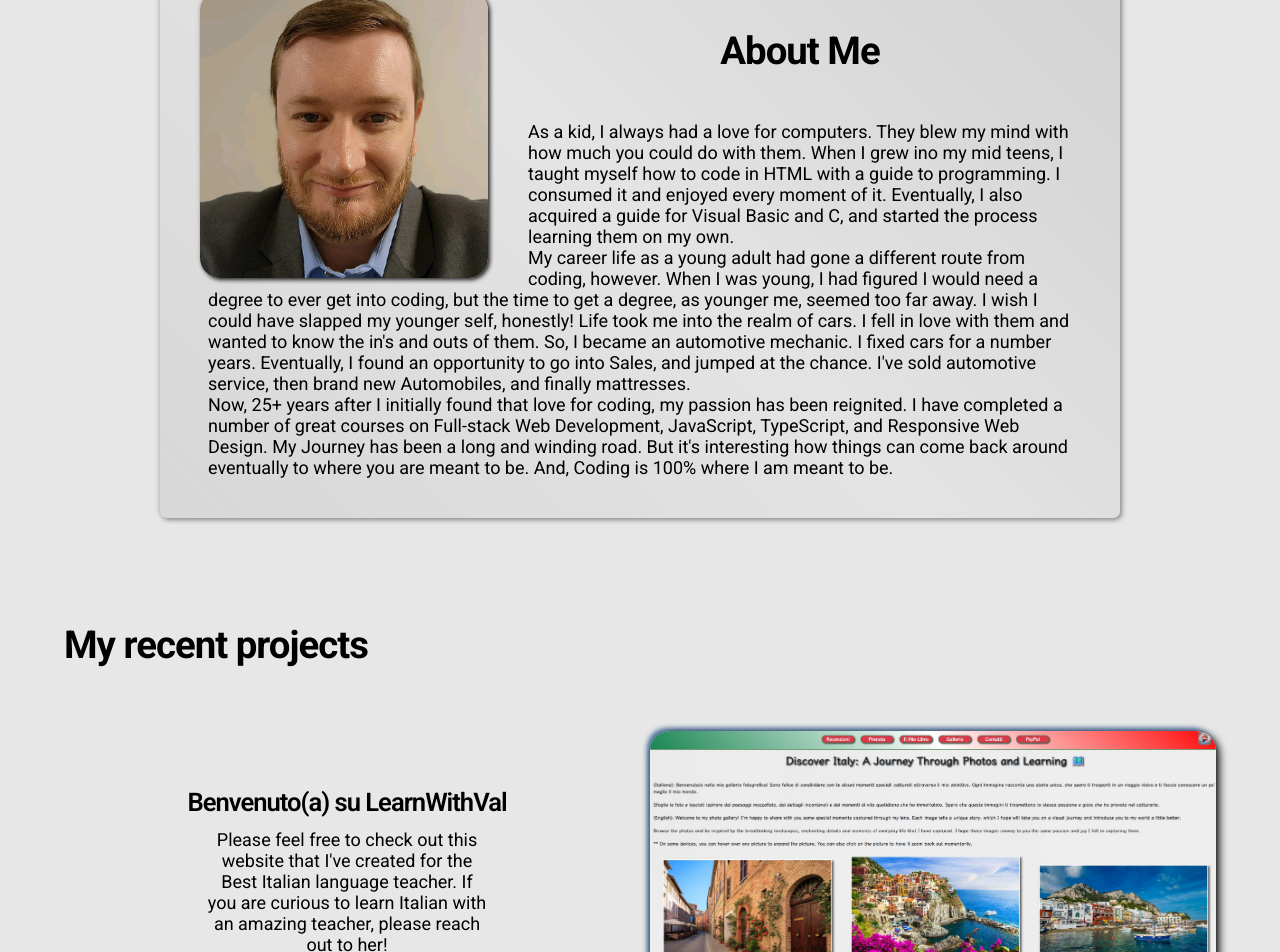
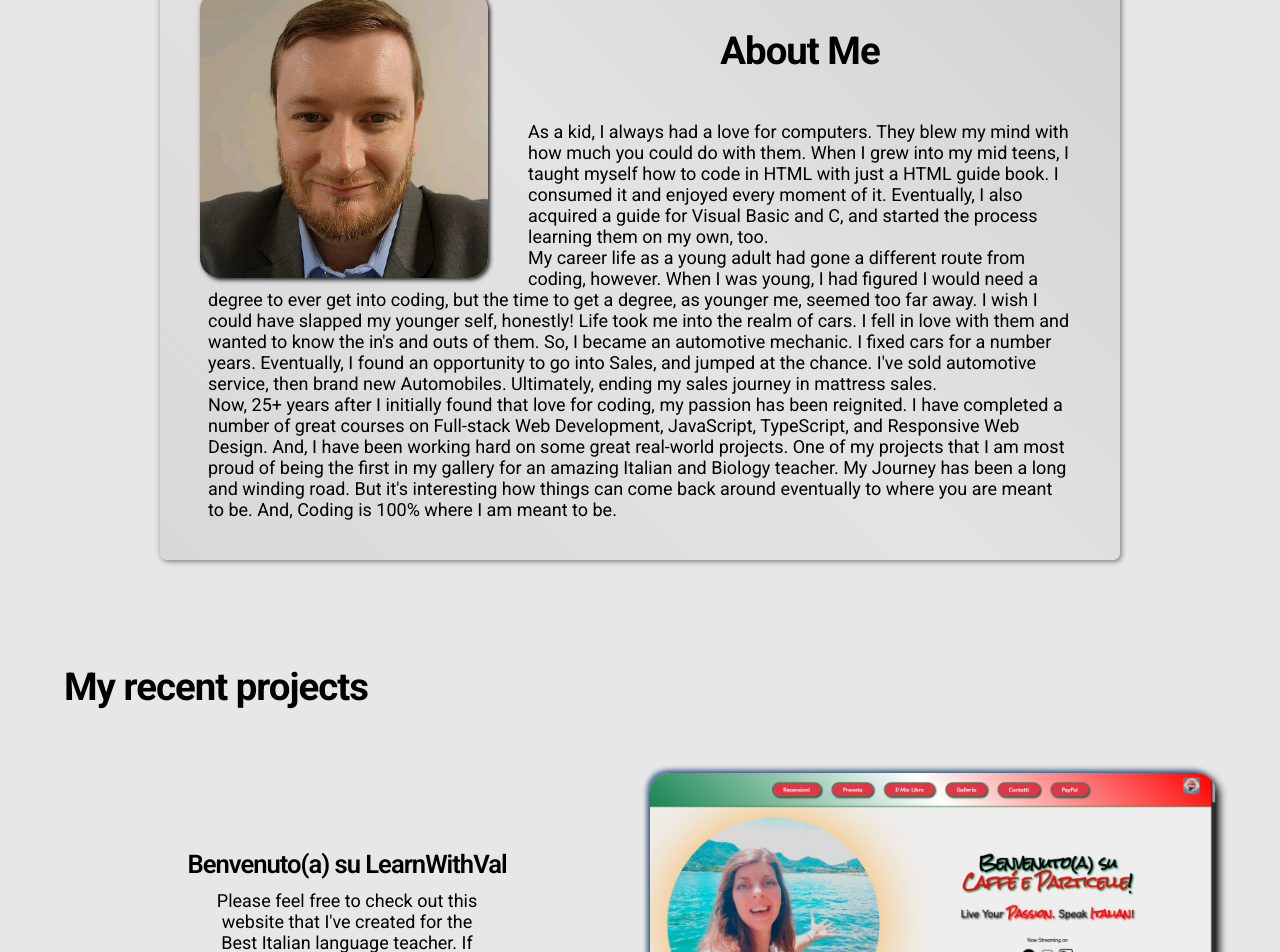
Before and after one commit to CRobinson1985/Portfolio, a React (Vite) app: page / in a window 1280 px wide. Shown: the part 820-1772 px from the top of the page. Built offline with nearby package versions, Linux system fonts and the light colour scheme.

Commit message:
v0.29 --Updated Val's Site's image. --Modified the loading screen animation. --Tweaked my about section. --Removed the Mr B website. It was not that important or good of an example of my work.

```diff
--- a/src/components/Footer/footer.css
+++ b/src/components/Footer/footer.css
@@ -17,8 +17,8 @@ footer {
   box-shadow: 0 0 5px white;
   transition: all 0.3s;
   margin: 1% 0.5%;
-  width: 2em;
-  height: 2em;
+  width: 2.2em;
+  height: 2.2em;
 }
 
 .social-icons:hover {
--- a/src/components/about/about.jsx
+++ b/src/components/about/about.jsx
@@ -13,10 +13,11 @@ export default function About() {
       <h2>About Me</h2>
       <p>
         As a kid, I always had a love for computers. They blew my mind with how
-        much you could do with them. When I grew ino my mid teens, I taught
-        myself how to code in HTML with a guide to programming. I consumed it
+        much you could do with them. When I grew into my mid teens, I taught
+        myself how to code in HTML with just a HTML guide book. I consumed it
         and enjoyed every moment of it. Eventually, I also acquired a guide for
-        Visual Basic and C, and started the process learning them on my own.
+        Visual Basic and C, and started the process learning them on my own,
+        too.
       </p>
       <p>
         My career life as a young adult had gone a different route from coding,
@@ -27,15 +28,19 @@ export default function About() {
         know the in's and outs of them. So, I became an automotive mechanic. I
         fixed cars for a number years. Eventually, I found an opportunity to go
         into Sales, and jumped at the chance. I've sold automotive service, then
-        brand new Automobiles, and finally mattresses.
+        brand new Automobiles. Ultimately, ending my sales journey in mattress
+        sales.
       </p>
       <p>
         Now, 25+ years after I initially found that love for coding, my passion
         has been reignited. I have completed a number of great courses on
         Full-stack Web Development, JavaScript, TypeScript, and Responsive Web
-        Design. My Journey has been a long and winding road. But it's
-        interesting how things can come back around eventually to where you are
-        meant to be. And, Coding is 100% where I am meant to be.
+        Design. And, I have been working hard on some great real-world projects.
+        One of my projects that I am most proud of being the first in my gallery
+        for an amazing Italian and Biology teacher. My Journey has been a long
+        and winding road. But it's interesting how things can come back around
+        eventually to where you are meant to be. And, Coding is 100% where I am
+        meant to be.
       </p>
     </div>
   );
--- a/src/components/data.js
+++ b/src/components/data.js
@@ -1,4 +1,4 @@
-import valImg from "../assets/pics/Valsite.jpg";
+import valImg from "../assets/pics/vals-site-hero.jpg";
 import simonImg from "../assets/pics/Simon.jpg";
 import drumImg from "../assets/pics/Drums.jpg";
 import equilibriumImg from "../assets/pics/equillibrium.jpg";
@@ -8,7 +8,6 @@ import omeletteImg from "../assets/pics/omelette.jpg";
 import socialImg from "../assets/pics/social-links.jpg";
 import summaryImg from "../assets/pics/summary.jpg";
 import bellaImg from "../assets/pics/Bella Hotels.jpg";
-import mrbImg from "../assets/pics/MrB.jpg";
 import NYCImg from "../assets/pics/Experience NYC.jpg"
 
 const data = [
@@ -90,13 +89,7 @@ const data = [
     description: "This was a project from my Full-Stack Web Development course as well, for a ficticious Hotel. I personally made the graphic for this site. I'm happy with how it came out!",
     img: bellaImg
   },
-  {
-    name: "An Intriguing Website",
-    link: "https://crobinson1985.github.io/An-Intriguing-Website/",
-    alt: "Preview of a black and white experiment",
-    description: "This page was made mostly experimentally, but also became something a little silly. I have a soft spot for black and white imagery.",
-    img: mrbImg
-  },
+
 ];
 
       export default data;
--- a/src/css/styles.css
+++ b/src/css/styles.css
@@ -96,13 +96,15 @@ main.slide-in {
     opacity: 1;
   }
   50% {
-    filter: brightness(0.5);
+    opacity: 1;
   }
   80% {
-    opacity: 0;
+    filter: brightness(0.5);
+    opacity: 0.5;
   }
   100% {
     opacity: 0;
+    filter: brightness(0);
     transform: translateY(100%);
   }
 }
```
Also changed, not shown: src/assets/pics/Valsite.jpg (deleted), src/assets/pics/vals-site-hero.jpg (added).
